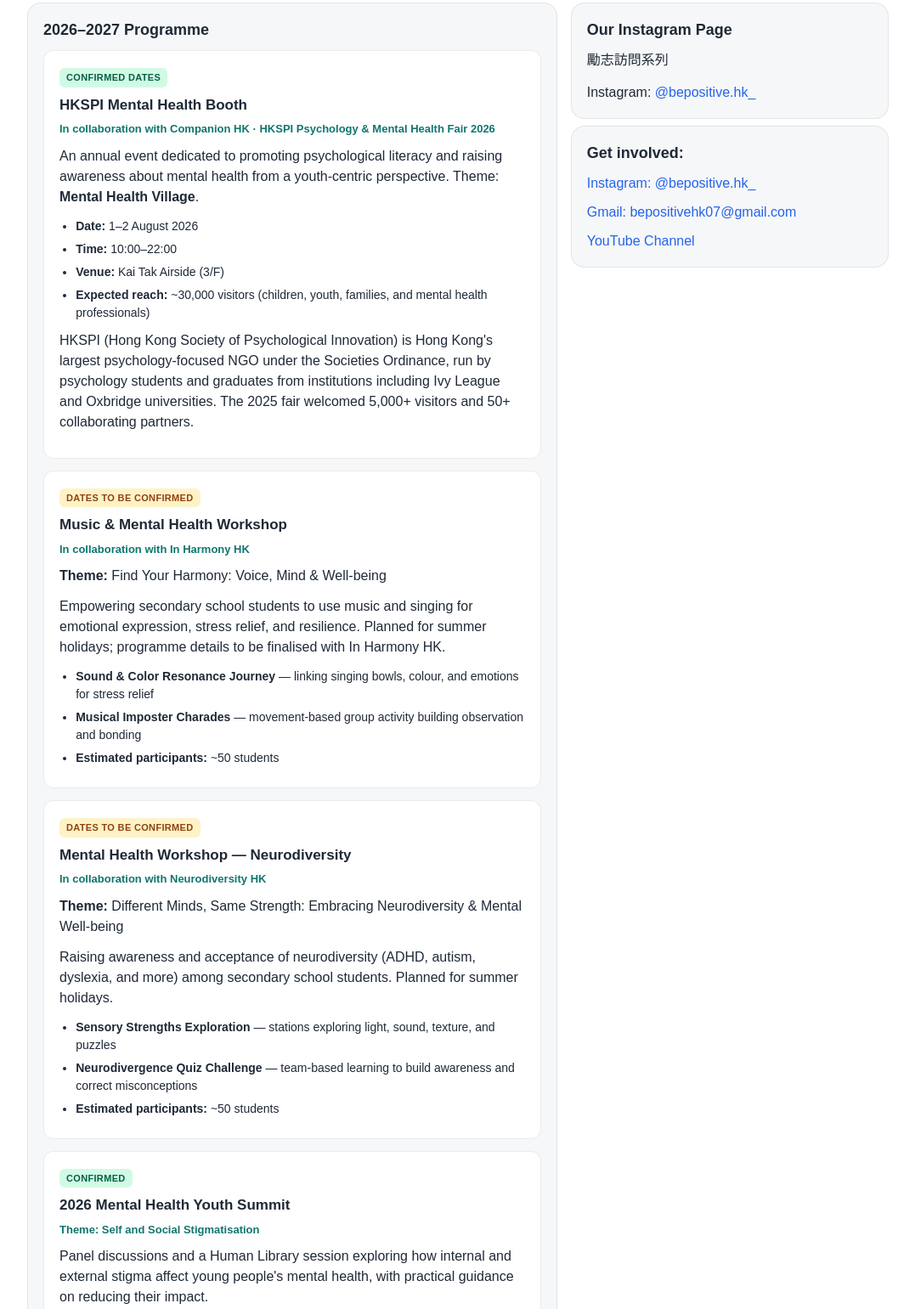
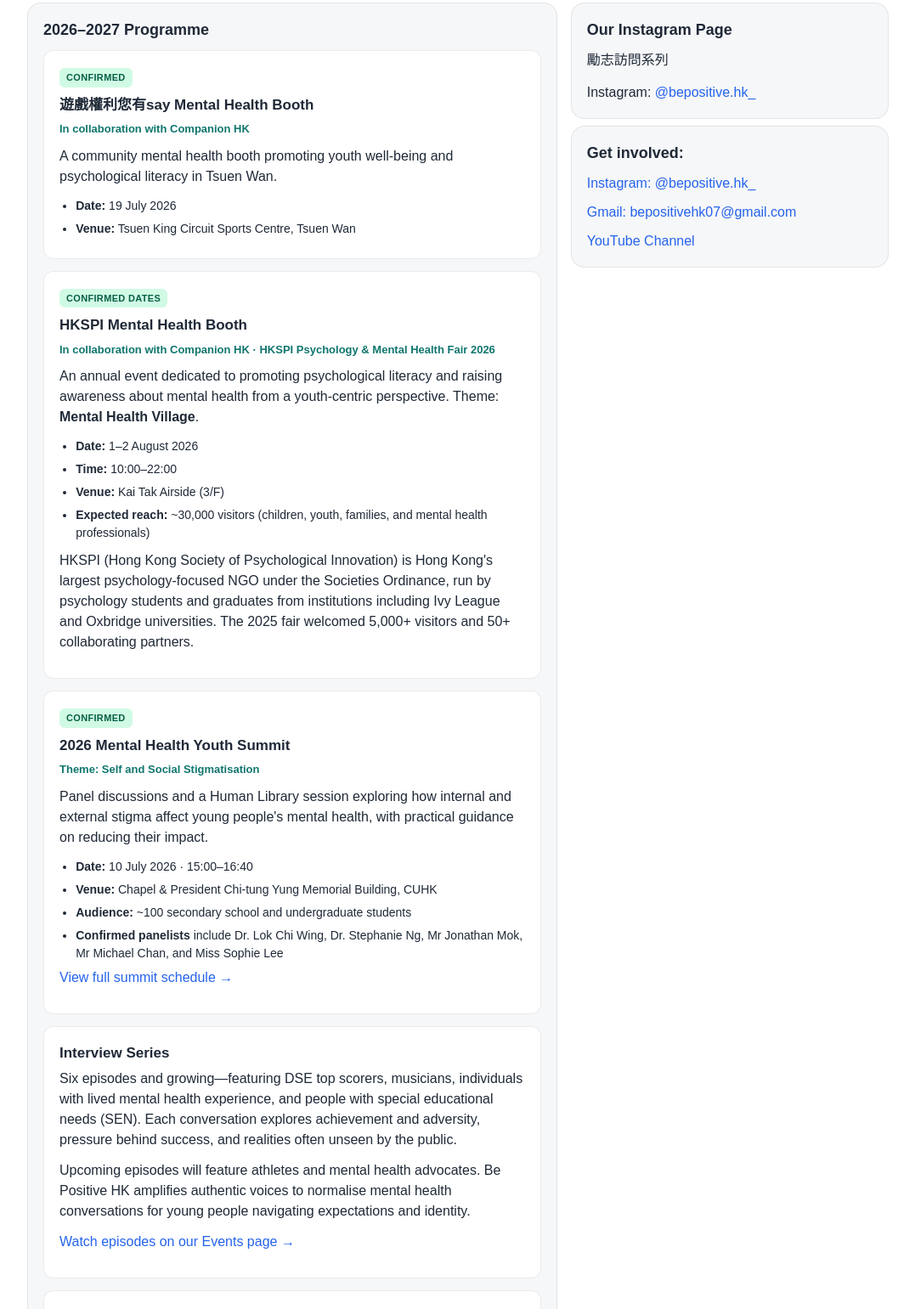
Before and after one commit to ProDucky-001/ProDucky-001.github.io-BePositiveHK, a website: page projects.html in a window 1280 px wide. Shown: the part 246-1787 px from the top of the page at 85% size, without its empty margins (101-1178 px from the left). Drawn offline with Linux system fonts and the light colour scheme.

Commit message:
Update events: add Tsuen Wan booth and remove unconfirmed workshops.
Add 19 July Mental Health Booth at Tsuen King Circuit Sports Centre; remove TBC In Harmony and Neurodiversity workshops.

```diff
--- a/projects.html
+++ b/projects.html
@@ -38,6 +38,19 @@
           <section class="section-card" aria-labelledby="projects-title">
             <h2 id="projects-title">2026–2027 Programme</h2>
 
+            <article class="project-card" id="tsuen-wan-booth">
+              <span class="badge badge--confirmed">Confirmed</span>
+              <h3>遊戲權利您有say Mental Health Booth</h3>
+              <p class="partner">In collaboration with Companion HK</p>
+              <p>
+                A community mental health booth promoting youth well-being and psychological literacy in Tsuen Wan.
+              </p>
+              <ul>
+                <li><strong>Date:</strong> 19 July 2026</li>
+                <li><strong>Venue:</strong> Tsuen King Circuit Sports Centre, Tsuen Wan</li>
+              </ul>
+            </article>
+
             <article class="project-card" id="hkspi-fair">
               <span class="badge badge--confirmed">Confirmed dates</span>
               <h3>HKSPI Mental Health Booth</h3>
@@ -57,38 +70,6 @@
                 under the Societies Ordinance, run by psychology students and graduates from institutions including Ivy
                 League and Oxbridge universities. The 2025 fair welcomed 5,000+ visitors and 50+ collaborating partners.
               </p>
-            </article>
-
-            <article class="project-card" id="music-workshop">
-              <span class="badge badge--tbc">Dates to be confirmed</span>
-              <h3>Music &amp; Mental Health Workshop</h3>
-              <p class="partner">In collaboration with In Harmony HK</p>
-              <p><strong>Theme:</strong> Find Your Harmony: Voice, Mind &amp; Well-being</p>
-              <p>
-                Empowering secondary school students to use music and singing for emotional expression, stress relief,
-                and resilience. Planned for summer holidays; programme details to be finalised with In Harmony HK.
-              </p>
-              <ul>
-                <li><strong>Sound &amp; Color Resonance Journey</strong> — linking singing bowls, colour, and emotions for stress relief</li>
-                <li><strong>Musical Imposter Charades</strong> — movement-based group activity building observation and bonding</li>
-                <li><strong>Estimated participants:</strong> ~50 students</li>
-              </ul>
-            </article>
-
-            <article class="project-card" id="neurodiversity-workshop">
-              <span class="badge badge--tbc">Dates to be confirmed</span>
-              <h3>Mental Health Workshop — Neurodiversity</h3>
-              <p class="partner">In collaboration with Neurodiversity HK</p>
-              <p><strong>Theme:</strong> Different Minds, Same Strength: Embracing Neurodiversity &amp; Mental Well-being</p>
-              <p>
-                Raising awareness and acceptance of neurodiversity (ADHD, autism, dyslexia, and more) among secondary
-                school students. Planned for summer holidays.
-              </p>
-              <ul>
-                <li><strong>Sensory Strengths Exploration</strong> — stations exploring light, sound, texture, and puzzles</li>
-                <li><strong>Neurodivergence Quiz Challenge</strong> — team-based learning to build awareness and correct misconceptions</li>
-                <li><strong>Estimated participants:</strong> ~50 students</li>
-              </ul>
             </article>
 
             <article class="project-card" id="summit">
```
Also changed, not shown: events.html (+16 -20 lines), index.html (+1 -2 lines).
